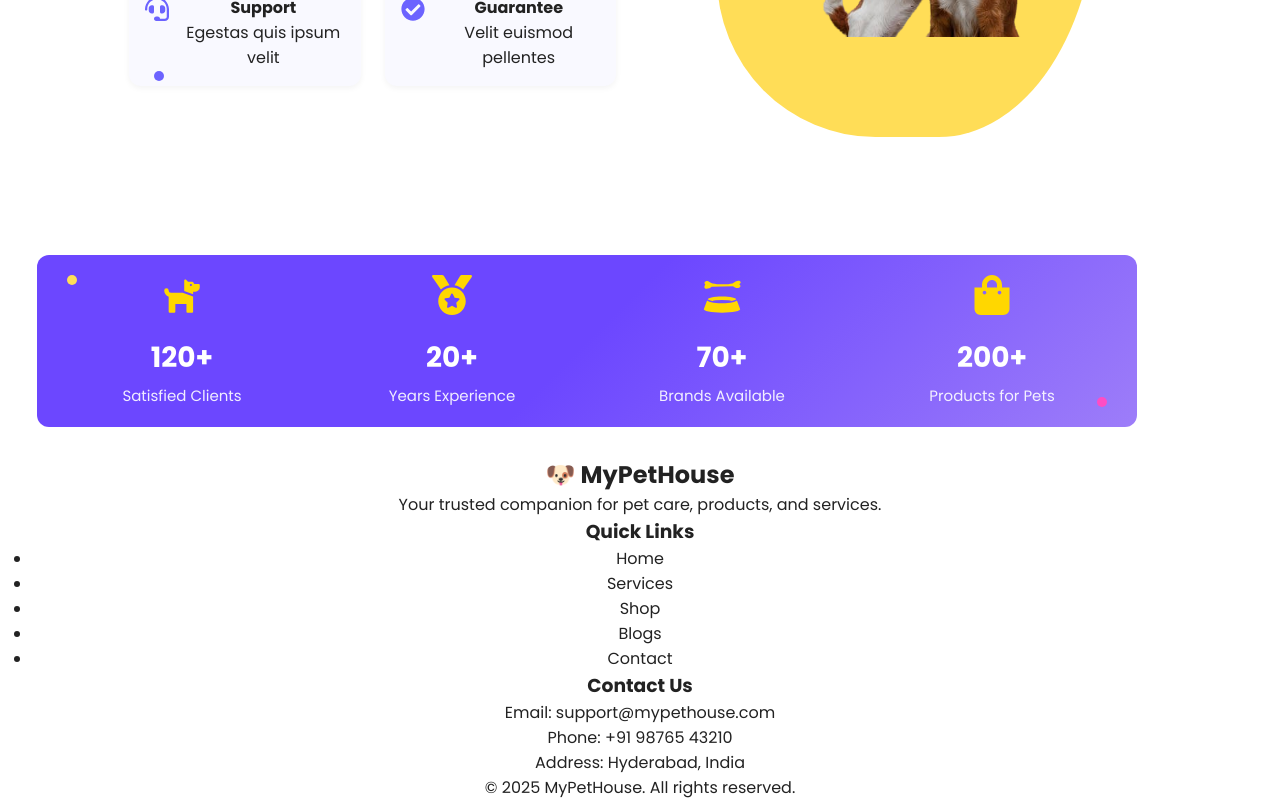
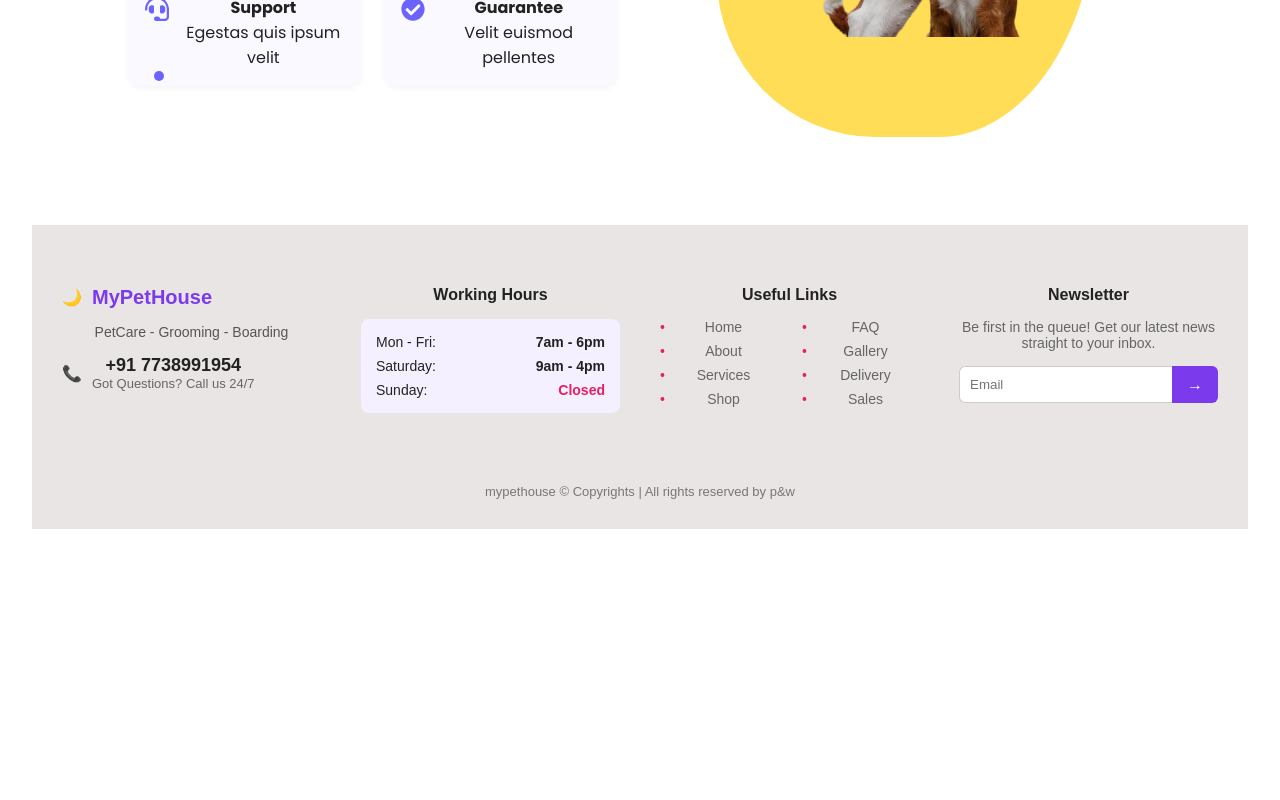
Before and after one commit to Damyanti29/mypethouse, a React (Vite) app: page / in a window 1280 px wide. Shown: the part 527-1327 px from the top of the page. After the commit the page ends 1056 px from the top, so only its background shows below. Built offline with nearby package versions, Linux system fonts and the light colour scheme.

Commit message:
home dam

```diff
--- a/src/App.jsx
+++ b/src/App.jsx
@@ -13,7 +13,7 @@ function App() {
       <div>
         <Navbar/>
         <Mph />
-        <Stats/>
+
         <Footer/>
       </div>
     </>
--- a/src/components/Footer.css
+++ b/src/components/Footer.css
@@ -1,86 +1,142 @@
-/* Footer */
 .footer {
-  background: #f5f5f5;   /* light grey background */
-  color: #333;
-  padding: 50px 20px 20px;
-  margin-top: 40px;
-  border-top: 1px solid #ddd;
+  background: #e9e5e5;
+  border-top: 1px solid #e5e5e5;
+  padding: 60px 30px 30px;
+  font-family: sans-serif;
 }
 
+/* Grid Layout */
 .footer-container {
-  display: flex;
-  flex-wrap: wrap;
-  justify-content: space-between;
-  max-width: 1200px;
-  margin: auto;
+  display: grid;
+  grid-template-columns: repeat(auto-fit, minmax(230px, 1fr));
+  gap: 40px;
 }
 
-.footer-section {
-  flex: 1 1 250px;
-  margin: 15px;
+/* Logo & Description */
+.footer-logo {
+  display: flex;
+  align-items: center;
+  gap: 10px;
+  margin-bottom: 15px;
+}
+.logo-text {
+  color: #7c3aed;
+  font-size: 20px;
+  font-weight: 700;
+}
+.footer-desc {
+  color: #555;
+  font-size: 14px;
+  margin-bottom: 15px;
+}
+.footer-contact {
+  display: flex;
+  align-items: center;
+  gap: 10px;
+}
+.phone-number {
+  font-size: 18px;
+  font-weight: 600;
+}
+.phone-subtext {
+  font-size: 13px;
+  color: #666;
 }
 
-.footer-section h2 {
-  font-size: 1.6rem;
-  margin-bottom: 10px;
-  color: #5a3fc0;  /* brand purple */
+/* Working Hours */
+.footer-title {
+  font-size: 16px;
+  font-weight: 600;
+  margin-bottom: 15px;
+}
+.working-box {
+  background: #f5f0ff;
+  padding: 15px;
+  border-radius: 8px;
+  font-size: 14px;
+}
+.working-row {
+  display: flex;
+  justify-content: space-between;
+  margin-bottom: 8px;
+}
+.working-row:last-child {
+  margin-bottom: 0;
+}
+.bold {
+  font-weight: 600;
+}
+.closed {
+  font-weight: 600;
+  color: #e91e63;
 }
 
-.footer-section h3 {
-  font-size: 1.1rem;
-  margin-bottom: 12px;
-  color: #111;
+/* Links */
+.links-grid {
+  display: grid;
+  grid-template-columns: repeat(2, 1fr);
+  gap: 8px 25px;
+}
+.links-grid a {
+  color: #666;
+  font-size: 14px;
+  text-decoration: none;
+  position: relative;
+  padding-left: 10px;
+}
+.links-grid a::before {
+  content: "•";
+  color: #e91e63;
+  position: absolute;
+  left: 0;
+}
+.links-grid a:hover {
+  text-decoration: underline;
 }
 
-.footer-section p {
-  font-size: 0.95rem;
-  margin: 5px 0;
-  color: #555;
+/* Newsletter */
+.newsletter-text {
+  color: #666;
+  font-size: 14px;
+  margin-bottom: 15px;
+}
+.newsletter-box {
+  display: flex;
+}
+.newsletter-box input {
+  flex: 1;
+  padding: 10px;
+  border: 1px solid #ccc;
+  border-right: none;
+  border-radius: 6px 0 0 6px;
+  outline: none;
+}
+.newsletter-box button {
+  background: #7c3aed;
+  color: #fff;
+  padding: 0 15px;
+  border: none;
+  border-radius: 0 6px 6px 0;
+  cursor: pointer;
+  font-size: 16px;
+}
+.newsletter-box button:hover {
+  background: #6d28d9;
 }
 
-.footer-section ul {
-  list-style: none;
-  padding: 0;
+/* Footer Bottom */
+.footer-bottom {
+  text-align: center;
+  margin-top: 50px;
+  padding-top: 20px;
+  border-top: 1px solid #e5e5e5;
+  color: #777;
+  font-size: 13px;
 }
 
-.footer-section ul li {
-  margin: 6px 0;
+/* Responsive */
+@media (max-width: 768px) {
+  .footer-container {
+    gap: 30px;
+  }
 }
-
-.footer-section ul li a {
-  text-decoration: none;
-  color: #333;
-  transition: color 0.3s;
-}
-
-.footer-section ul li a:hover {
-  color: #5a3fc0;
-}
-
-.social-icons {
-  display: flex;
-  gap: 12px;
-  margin-top: 10px;
-}
-
-.social-icons a {
-  color: #333;
-  font-size: 1.2rem;
-  transition: color 0.3s;
-}
-
-.social-icons a:hover {
-  color: #5a3fc0;
-}
-
-.footer-bottom {
-  text-align: center;
-  padding-top: 15px;
-  border-top: 1px solid #ddd;
-  margin-top: 20px;
-}
-
-.footer-bottom p {
-  font-size: 0.85rem;
-  color: #777;
-}
--- a/src/components/Footer.jsx
+++ b/src/components/Footer.jsx
@@ -1,52 +1,78 @@
-import React from 'react'
+import React from "react";
+import "./Footer.css";
 
-const Footer = () => {
+export default function Footer() {
   return (
-    <div>
-<footer class="footer">
-  <div class="footer-container">
+    <footer className="footer">
+      <div className="footer-container">
+        {/* Left: Logo & Contact */}
+        <div className="footer-section">
+          <div className="footer-logo">
+            <span className="logo-icon">🌙</span>
+            <h2 className="logo-text">MyPetHouse</h2>
+          </div>
+          <p className="footer-desc">
+            PetCare - Grooming - Boarding
+          </p>
+          <div className="footer-contact">
+            <span className="phone-icon">📞</span>
+            <div>
+              <p className="phone-number">+91 7738991954</p>
+              <p className="phone-subtext">Got Questions? Call us 24/7</p>
+            </div>
+          </div>
+        </div>
 
+        {/* Working Hours */}
+        <div className="footer-section">
+          <h3 className="footer-title">Working Hours</h3>
+          <div className="working-box">
+            <div className="working-row">
+              <span>Mon - Fri:</span>
+              <span className="bold">7am - 6pm</span>
+            </div>
+            <div className="working-row">
+              <span>Saturday:</span>
+              <span className="bold">9am - 4pm</span>
+            </div>
+            <div className="working-row">
+              <span>Sunday:</span>
+              <span className="closed">Closed</span>
+            </div>
+          </div>
+        </div>
 
-    <div class="footer-section about">
-      <h2>🐶 MyPetHouse</h2>
-      <p>Your trusted companion for pet care, products, and services.</p>
-    </div>
+        {/* Useful Links */}
+        <div className="footer-section">
+          <h3 className="footer-title">Useful Links</h3>
+          <div className="links-grid">
+            <a href="#">Home</a>
+            <a href="#">FAQ</a>
+            <a href="#">About</a>
+            <a href="#">Gallery</a>
+            <a href="#">Services</a>
+            <a href="#">Delivery</a>
+            <a href="#">Shop</a>
+            <a href="#">Sales</a>
+          </div>
+        </div>
 
+        {/* Newsletter */}
+        <div className="footer-section">
+          <h3 className="footer-title">Newsletter</h3>
+          <p className="newsletter-text">
+            Be first in the queue! Get our latest news straight to your inbox.
+          </p>
+          <div className="newsletter-box">
+            <input type="email" placeholder="Email" />
+            <button>→</button>
+          </div>
+        </div>
+      </div>
 
-    <div class="footer-section links">
-      <h3>Quick Links</h3>
-      <ul>
-        <li><a href="#">Home</a></li>
-        <li><a href="#">Services</a></li>
-        <li><a href="#">Shop</a></li>
-        <li><a href="#">Blogs</a></li>
-        <li><a href="#">Contact</a></li>
-      </ul>
-    </div>
-
-
-    <div class="footer-section contact">
-      <h3>Contact Us</h3>
-      <p>Email: support@mypethouse.com</p>
-      <p>Phone: +91 98765 43210</p>
-      <p>Address: Hyderabad, India</p>
-      <div class="social-icons">
-        <a href="#"><i class="fab fa-facebook-f"></i></a>
-        <a href="#"><i class="fab fa-twitter"></i></a>
-        <a href="#"><i class="fab fa-instagram"></i></a>
-        <a href="#"><i class="fab fa-linkedin-in"></i></a>
+      <div className="footer-bottom">
+       mypethouse © Copyrights | All rights reserved by p&w
       </div>
-    </div>
-  </div>
-
-  <div class="footer-bottom">
-    <p>© 2025 MyPetHouse. All rights reserved.</p>
-  </div>
-</footer>
-
-
-    </div>
-  )
+    </footer>
+  );
 }
-
-export default Footer
```
